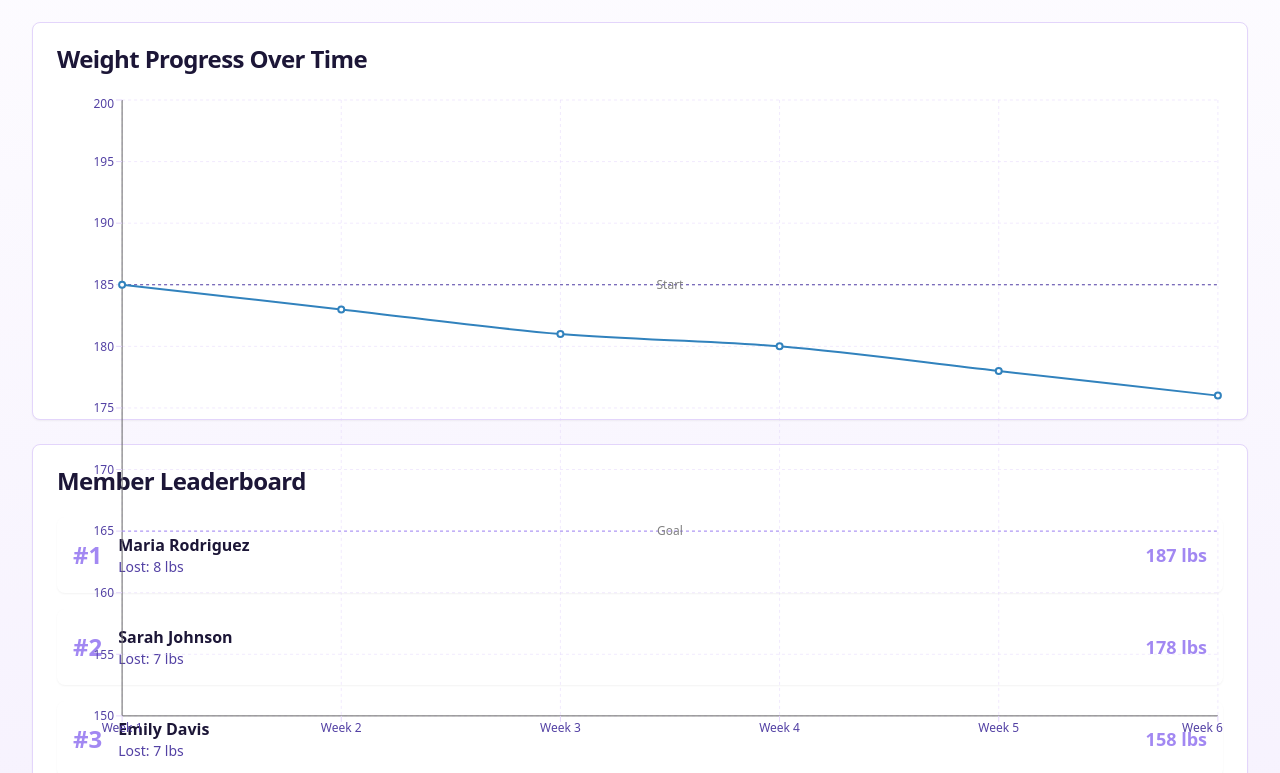
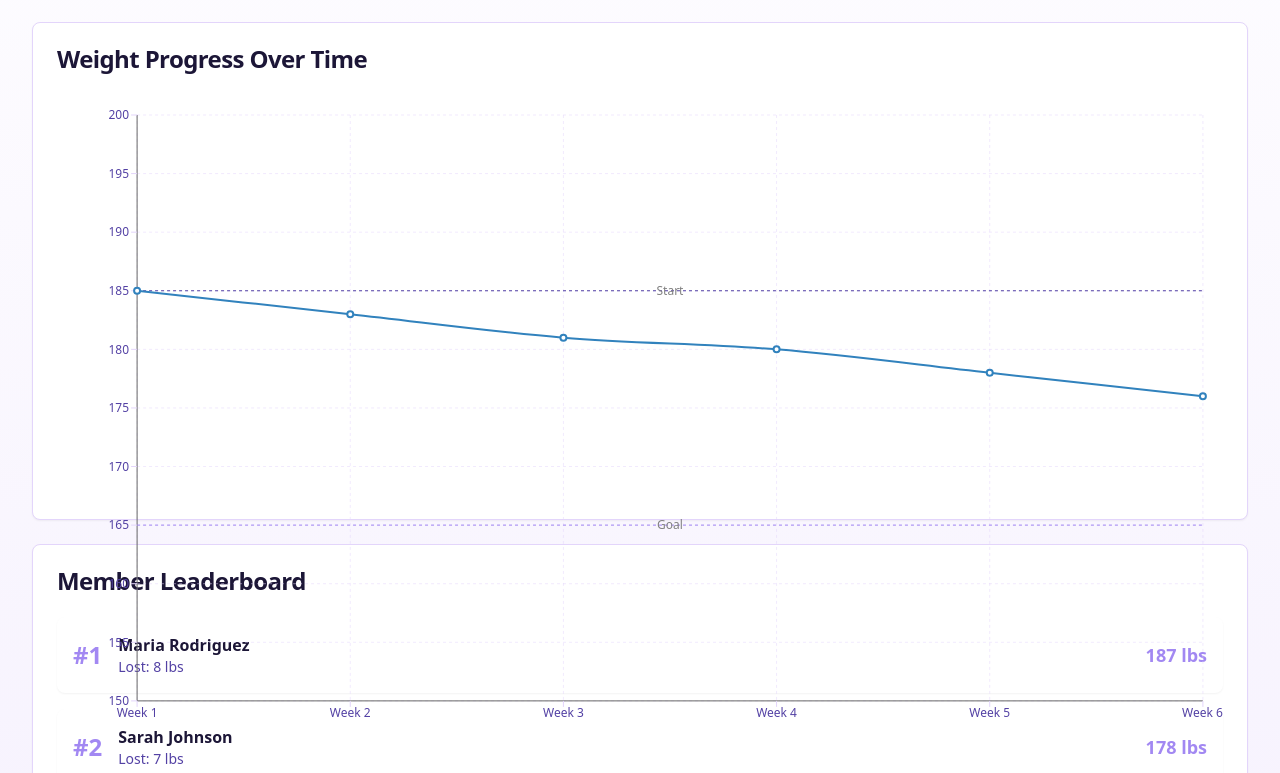
Before and after one commit to izzydoesizzy/shelly-heinrichs, a React (Vite) app: page /progress in a window 1280 px wide. Shown: the part 387-1160 px from the top of the page. Built offline with nearby package versions, Linux system fonts and the light colour scheme.

Commit message:
Fix graph overflow issue
Resolved the issue where the graph was spilling over its container div, ensuring proper layout and containment within the page.
[skip gpt_engineer]

```diff
--- a/src/pages/ProgressTracker.tsx
+++ b/src/pages/ProgressTracker.tsx
@@ -122,8 +122,8 @@ const ProgressTracker = () => {
           <CardHeader>
             <CardTitle>Weight Progress Over Time</CardTitle>
           </CardHeader>
-          <CardContent className="relative">
-            <div className="w-full h-[300px]">
+          <CardContent>
+            <div className="aspect-[2/1] w-full max-h-[400px]">
               <ChartContainer
                 config={{
                   weight: {
@@ -134,7 +134,7 @@ const ProgressTracker = () => {
                   }
                 }}
               >
-                <LineChart data={weightData}>
+                <LineChart data={weightData} margin={{ top: 20, right: 20, bottom: 20, left: 20 }}>
                   <CartesianGrid strokeDasharray="3 3" horizontal vertical />
                   <XAxis
                     dataKey="week"
```
